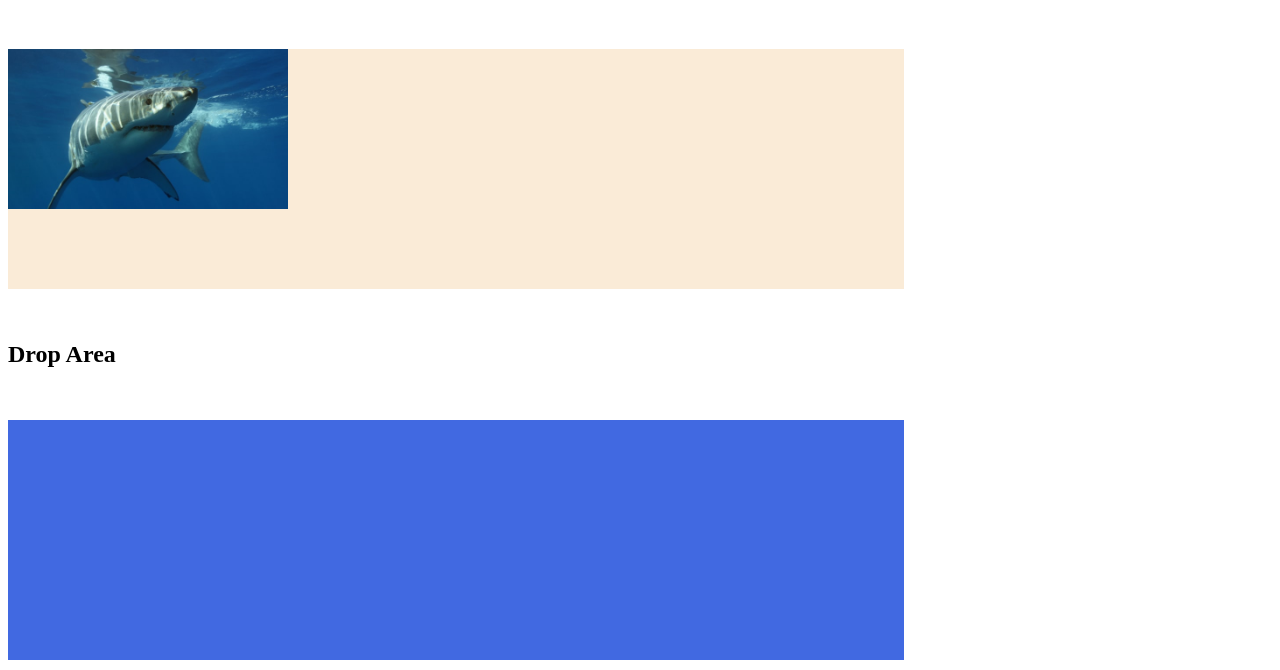
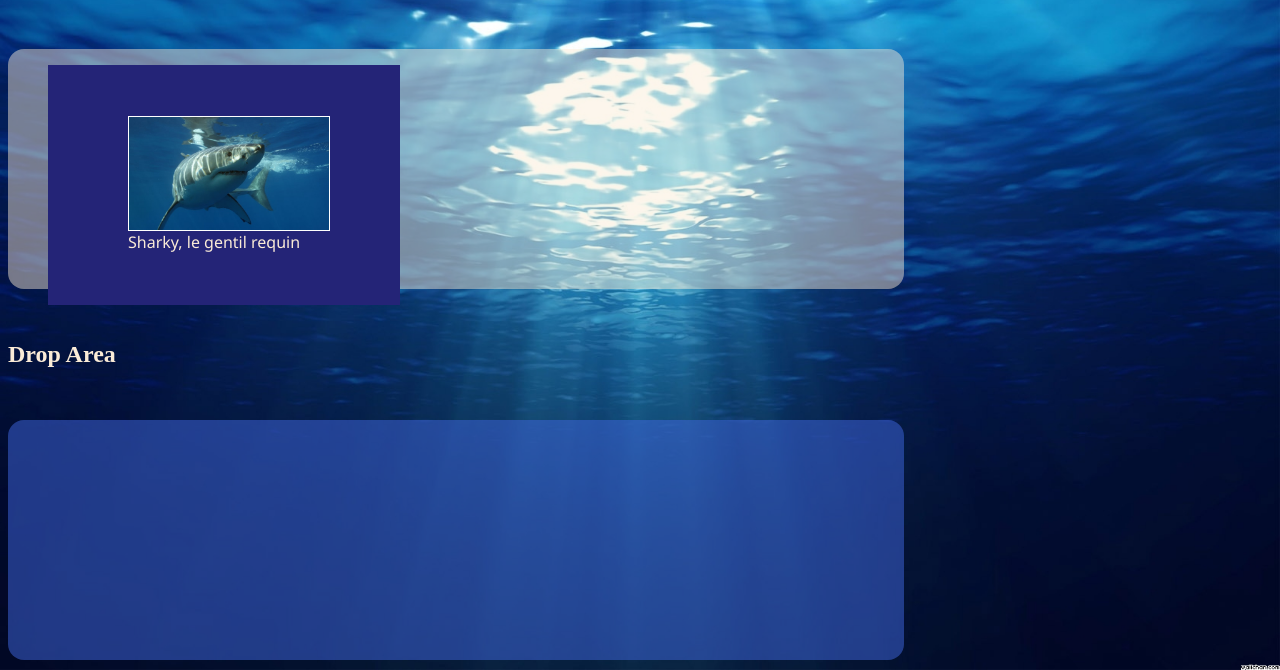
Before and after one commit to StudioAzur/drag_drop, a plain HTML site: page index.html in a window 1280 px wide. Shown: the part 130-800 px from the top of the page. Drawn offline with Linux system fonts and the light colour scheme.

Commit message:
[UPDATE]

```diff
--- a/assets/css/style.css
+++ b/assets/css/style.css
@@ -3,21 +3,51 @@ main {
   flex-direction: column;
   row-gap: 2em;
 }
+
+h1{
+  color: antiquewhite;
+}
+
+h2{
+  color: antiquewhite;
+}
 #drag_area {
   width: 70vw;
   height: 30vh;
-  background-color: antiquewhite;
+  background-color: rgba(250, 235, 215, 0.467);
+  border-radius: 1em;
 }
 
 #drop_area {
   width: 70vw;
   height: 30vh;
-  background-color: royalblue;
+  background-color: rgba(65, 105, 225, 0.502);
+  border-radius: 1em;
+
 }
 
 img {
   cursor: pointer;
   background-size: cover;
-  width: 35vh;
-  height: 20vh;
+  width: 25vh;
+  height: 15vh;
+  border: 1px solid white;
 }
+
+figure
+{
+  display: flex;
+  flex-direction: column;
+  justify-content: center;
+  background-color: rgb(36, 36, 119);
+  padding: 5em;
+  width : 15vw;
+  height: 10vh;
+  color: antiquewhite;
+  font-family: 'Segoe UI', Tahoma, Geneva, Verdana, sans-serif;
+}
+
+body{
+  background-image: url('../images/ocean.jpg');
+  background-size: cover;
+}
--- a/assets/js/index.js
+++ b/assets/js/index.js
@@ -2,31 +2,47 @@
 let dragArea = document.querySelector("#drag_area");
 let dropArea = document.querySelector("#drop_area");
 let legend = document.querySelector("legend");
-let shark = document.querySelector("#shark");
+let shark = document.querySelector("#shark_figure");
 
-/*
- * Une fonction qui prend en charge ce qu'on veut déplacer
- * @param {*} event
- *
+/**
+ * La fonction dragstart est appelée lorsque l'utilisateur commence à faire glisser un élément.
+ * @param event - L'objet événement est un objet W3C standard qui contient des informations sur
+ * l'événement en cours.
  */
 const dragstart = (event) => {
-  event.dataTransfer.setData(shark, event.target.id);
+    // event.dataTransfer.setData("element", event.target.id);
+    event.dataTransfer.setData("shark", shark.id);
+    console.log(shark.id);
+
     //   event.dataTransfer.setData(legend, event.target.id);
 };
 
 // Ecouter les éléments déplaçables
 dragArea.addEventListener("dragstart", dragstart);
+dropArea.addEventListener("dragstart", dragstart);
 
+/**
+ * Lorsque l'utilisateur dépose l'élément déplacé, la fonction empêche l'action par défaut, obtient les
+ * données de l'élément déplacé, obtient l'élément déplacé et ajoute l'élément déplacé à la cible.
+ * @param event - l'objet événement
+ */
 const drop = (event) => {
     event.preventDefault();
-  let sharkItem = event.dataTransfer.getData(shark);
+    // let sharkItem = event.dataTransfer.getData("element");
+    let figureShark = event.dataTransfer.getData("shark");
     //   let legendItem = event.dataTransfer.getData(legend);
-  const draggedElement = document.getElementById(sharkItem);
+    /* const draggedElement = document.getElementById(sharkItem); */
+    const draggedFigure = document.getElementById(figureShark);
     //   const draggedElement2 = document.getElementById(legendItem);
-  event.target.appendChild(draggedElement);
+    /* event.target.appendChild(draggedElement); */
+    event.target.appendChild(draggedFigure);
     //   event.target.appendChild(draggedElement2);
 };
 
+/**
+ * Il empêche l'action par défaut de l'événement de se produire.
+ * @param event - L'objet événement.
+ */
 const dragover = (event) => {
     event.preventDefault();
     event.dataTransfer.dropEffect = "move";
@@ -35,3 +51,8 @@ const dragover = (event) => {
 // Ecouter la dropzone
 dropArea.addEventListener("drop", drop);
 dropArea.addEventListener("dragover", dragover);
+
+// Ecouter la dragArea.
+
+dragArea.addEventListener("drop", drop);
+dragArea.addEventListener("dragover", dragover);
--- a/index.html
+++ b/index.html
@@ -1,5 +1,6 @@
 <!DOCTYPE html>
 <html lang="fr">
+
 <head>
     <meta charset="UTF-8">
     <meta http-equiv="X-UA-Compatible" content="IE=edge">
@@ -8,6 +9,7 @@
     <link rel="icon" href="./assets/images/wavelopper.png" />
     <title>Drag & Drop</title>
 </head>
+
 <body>
     <header>
         <h1>Drag & Drop</h1>
@@ -15,11 +17,16 @@
     <main>
         <h2>Drag Area</h2>
         <div id="drag_area"">
-                <img  id="shark" src="./assets/images/sharky.jpg" alt="c'est Sharky, un grand requin blanc" draggable="true">
+                <figure id="shark_figure" draggable="true">
+            <img src="./assets/images/sharky.jpg" alt="c'est Sharky, un grand requin blanc" draggable="true"
+                id="shark_img">
+            <figcaption id="legend" draggable="true">Sharky, le gentil requin</figcaption>
+            </figure>
         </div>
         <h2>Drop Area</h2>
         <div id="drop_area"></div>
     </main>
-<script src="./assets/js/index.js"></script>
+    <script src="./assets/js/index.js"></script>
 </body>
+
 </html>
```
Also changed, not shown: assets/images/ocean.jpg (added). Lines whose indentation alone changed are shown as unchanged.
